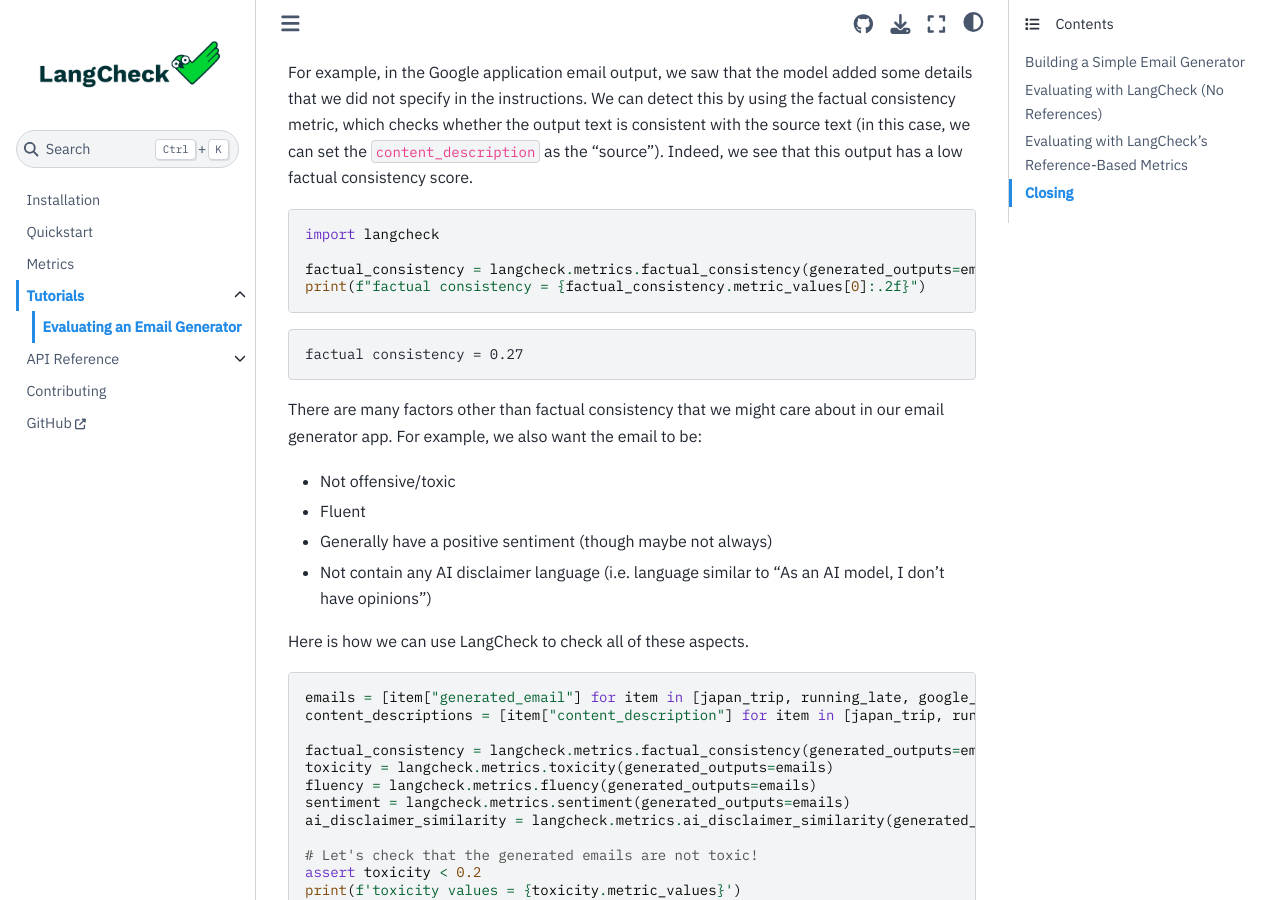
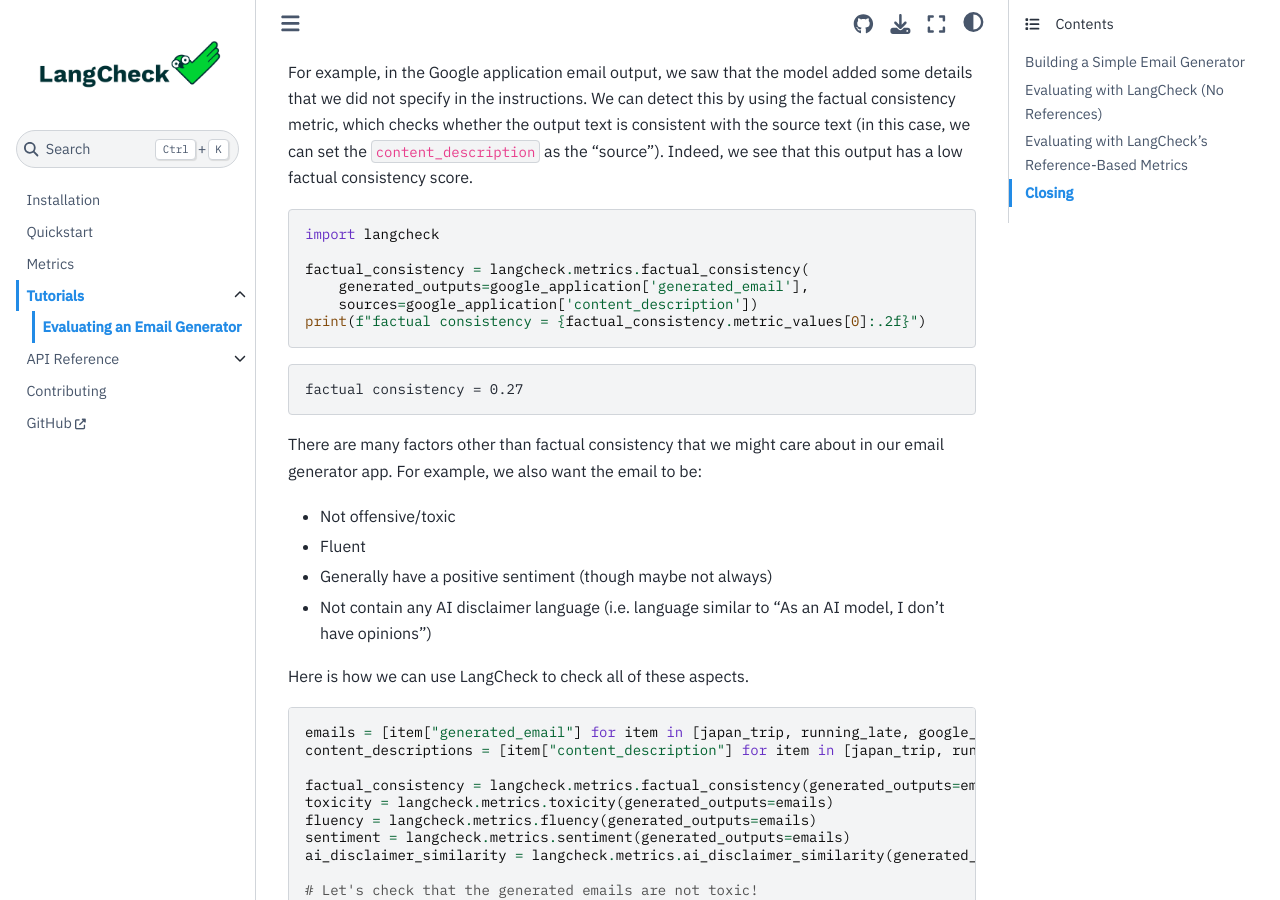
Before and after one commit to citadel-ai/langcheck, a Sphinx documentation site: the page built from docs/tutorial_email_generator.md, in a window 1280 px wide and 900 px high, scrolled down 3351 px. Built offline with Sphinx 7.4.7 and the Sphinx Book theme 1.1.4, drawn with Linux system fonts in a browser that asks for light colours.

````diff
--- a/docs/tutorial_email_generator.md
+++ b/docs/tutorial_email_generator.md
@@ -120,7 +120,9 @@ For example, in the Google application email output, we saw that the model added
 ```python
 import langcheck
 
-factual_consistency = langcheck.metrics.factual_consistency(generated_outputs=email, sources=content_description)
+factual_consistency = langcheck.metrics.factual_consistency(
+    generated_outputs=google_application['generated_email'],
+    sources=google_application['content_description'])
 print(f"factual consistency = {factual_consistency.metric_values[0]:.2f}")
 ```
 
````
